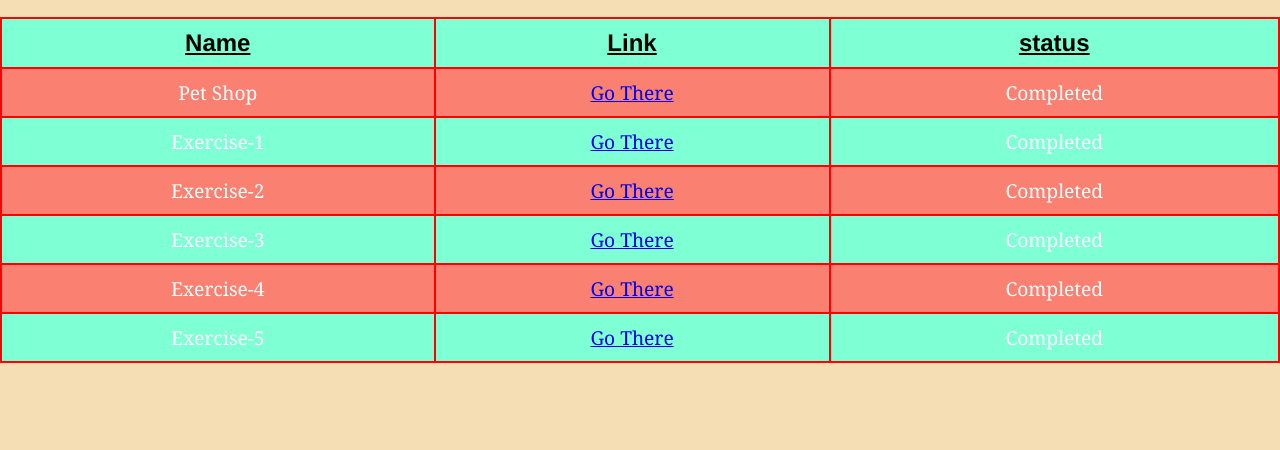
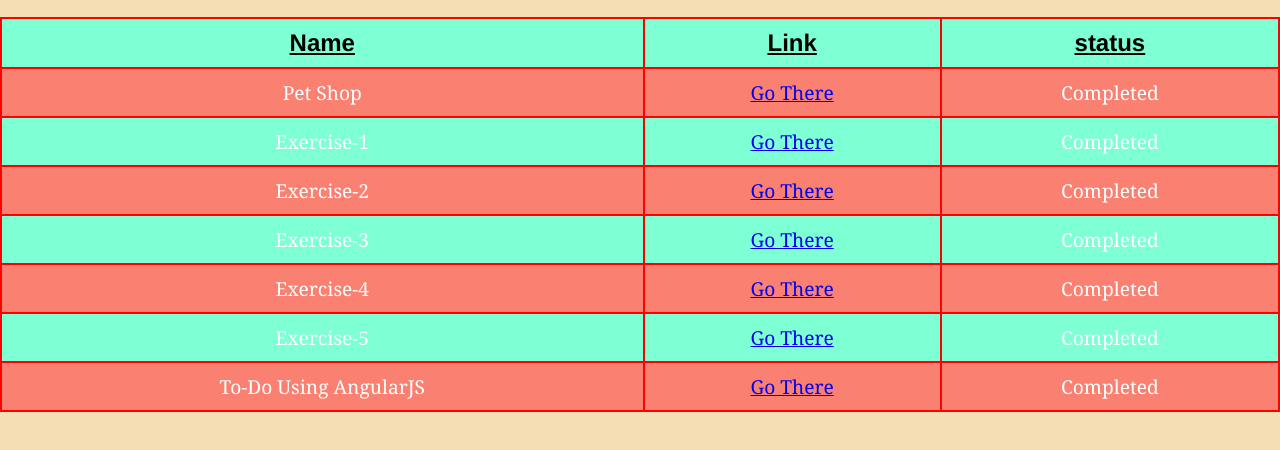
Before and after one commit to KeshavGoy/HTML_CSS_Recap, a plain HTML site: page index.html in a window 1280 px wide. Shown: the part 80-530 px from the top of the page. Drawn offline with Linux system fonts and the light colour scheme.

Commit message:
To-do App Added in index table

```diff
--- a/index.html
+++ b/index.html
@@ -45,6 +45,11 @@
             <td><a href="./Food_Shop/index.html">Go There</a></td>
             <td>Completed</td>
         </tr>
+        <tr>
+            <td>To-Do Using AngularJS</td>
+            <td><a href="./Angular_Exercises/to-do/index.html">Go There</a></td>
+            <td>Completed</td>
+        </tr>
     </table>
 </body>
 </html>
```
